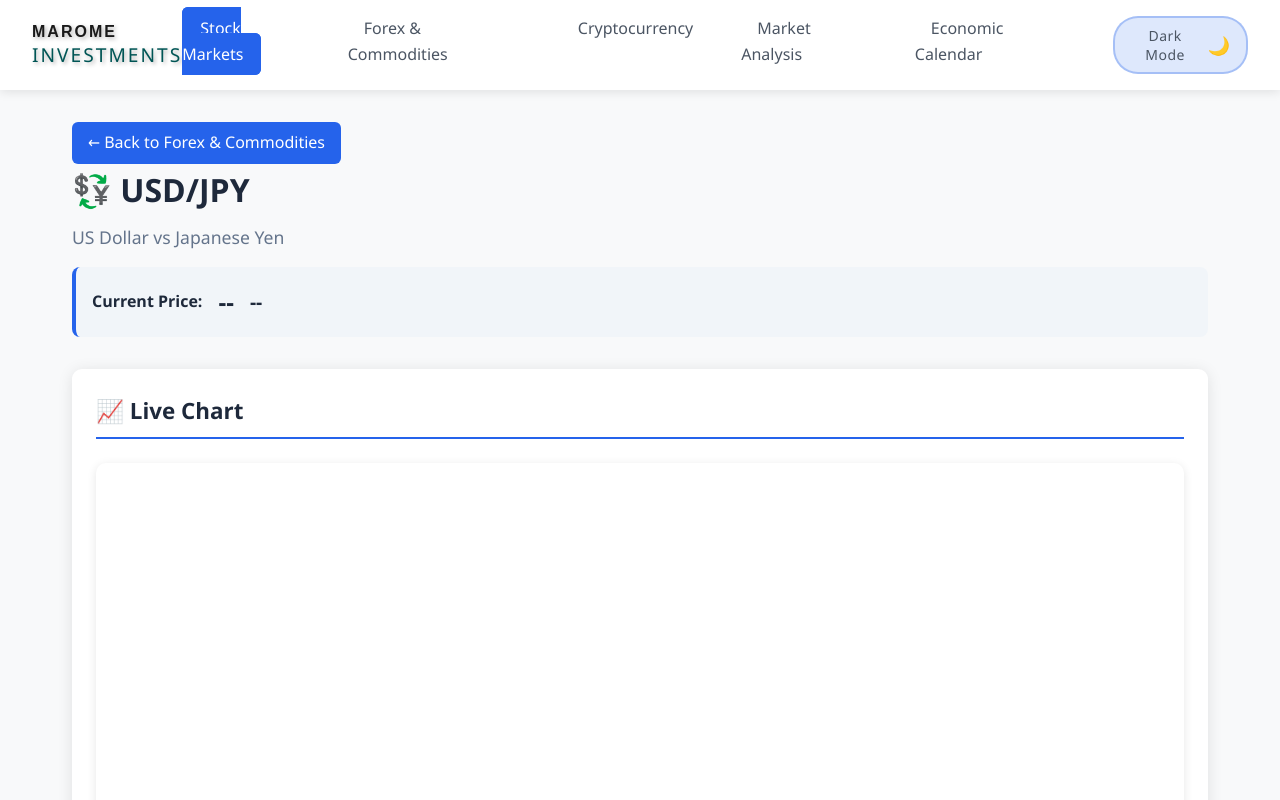
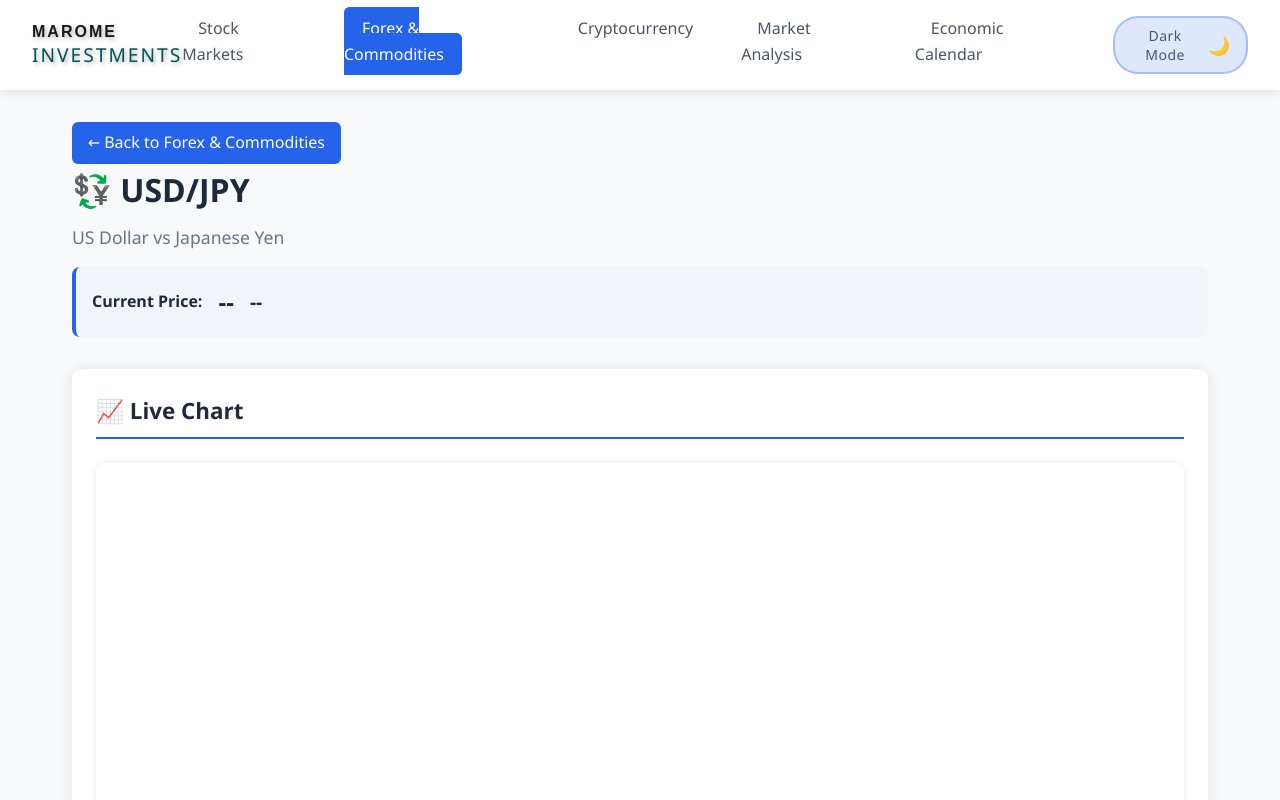
Before and after one commit to Sphola619/marome-investments-finance, a plain HTML site: page pair-usdjpy.html in a window 1280 px wide. Shown: the top 800 px of the page. Drawn offline with Linux system fonts and the light colour scheme; no server answers.

Commit message:
header section update

```diff
--- a/pair-usdjpy.html
+++ b/pair-usdjpy.html
@@ -27,8 +27,8 @@
         <!-- Navigation with mobile-menu class -->
         <nav class="nav-menu" id="navMenu">
           <ul class="nav-links">
-            <li><a href="stocks.html" class="active">Stock Markets</a></li>
-            <li><a href="forex.html">Forex & Commodities</a></li>
+            <li><a href="stocks.html">Stock Markets</a></li>
+            <li><a href="forex.html" class="active">Forex & Commodities</a></li>
             <li><a href="crypto.html">Cryptocurrency</a></li>
             <li><a href="analysis.html">Market Analysis</a></li>
             <li><a href="calendar.html">Economic Calendar</a></li>
```
